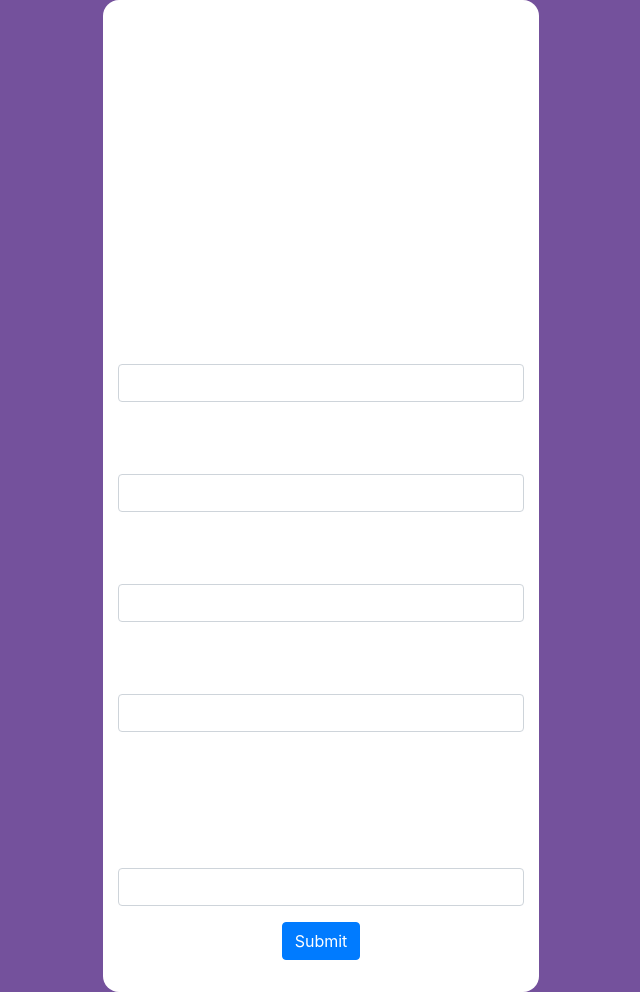
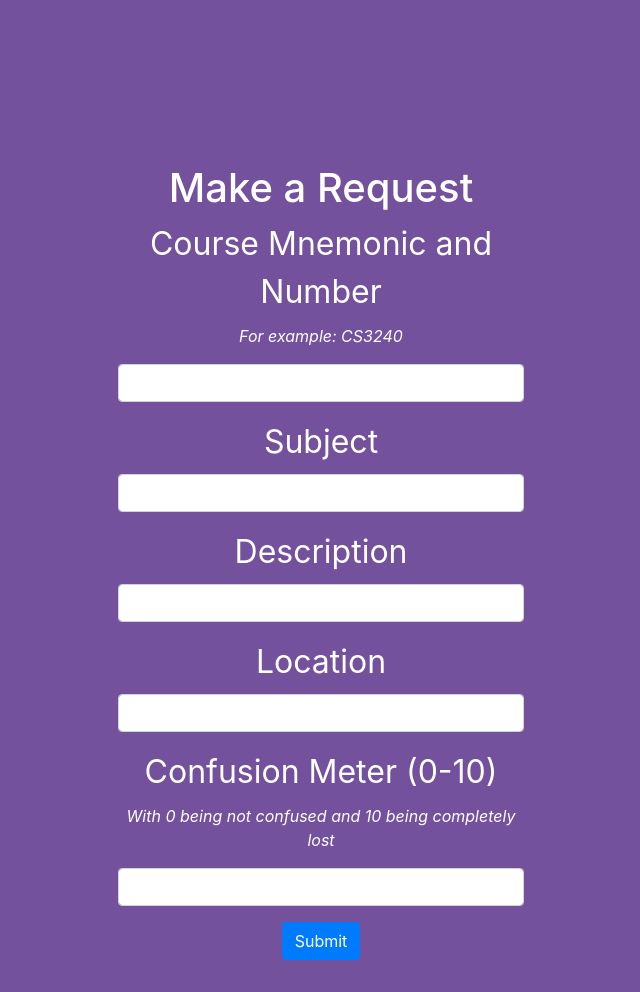
Before and after one commit to alexagomez/quick-tutor-project, a Django app: page /make_request in a window 1280 px wide. Shown: the part 56-1048 px from the top of the page, without its empty margins (319-959 px from the left). Run offline with Django 3.2, Linux system fonts and the light colour scheme; the visitor is signed in with stand-in values (Sample User, id 1); some libraries are stand-ins or nearby versions.

Commit message:
form color update/db updates

```diff
--- a/QuickTutor/templates/QuickTutor/base.html
+++ b/QuickTutor/templates/QuickTutor/base.html
@@ -10,7 +10,7 @@
   <title>QuickTutor</title>
 </head>
 
-<body>
+<body style="overflow-x: hidden;">
   <nav class="navbar navbar-expand-lg" style="z-index:5;">
     <a class="navbar-brand" href="{% url 'QuickTutor:index' %}" style="color: white">QuickTutor</a>
     <button class="navbar-toggler" type="button" data-toggle="collapse" data-target="#navbarSupportedContent"
--- a/QuickTutor/templates/QuickTutor/signupStudent.html
+++ b/QuickTutor/templates/QuickTutor/signupStudent.html
@@ -9,7 +9,7 @@
     <div class="col-md-3"></div>
     <div class="col-md-6 text-center" style="font-size: 2rem;">
         <div class="row justify-content-center">
-            <div class="col-8" style="background-color: white; border-radius: 1rem; border-color:black;">
+            <div class="col-8" style="background-color: #74519c; border-radius: 1rem; border-color:black;">
                 <h1 class="mt-1" style="padding-top: 10rem;">Sign Up as a Student</h1>
                 {% csrf_token %}
                 <form action="{% url 'QuickTutor:update_student' %}" method="POST">
--- a/QuickTutor/templates/QuickTutor/signupTutor.html
+++ b/QuickTutor/templates/QuickTutor/signupTutor.html
@@ -11,7 +11,7 @@
     <div class="col-md-3"></div>
     <div class="col-md-6 text-center" style="font-size: 2rem;">
         <div class="row justify-content-center">
-            <div class="col-8" style="background-color: white; border-radius: 1rem; border-color:black;">
+            <div class="col-8" style="background-color: #74519c; border-radius: 1rem; border-color:black;">
                 <h1 class="mt-1" style="padding-top: 10rem;">Sign Up as a Tutor</h1>
                 {% csrf_token %}
                 <form action="{% url 'QuickTutor:update_tutor' %}" method="POST">
--- a/QuickTutor/templates/QuickTutor/studentRequest.html
+++ b/QuickTutor/templates/QuickTutor/studentRequest.html
@@ -8,7 +8,7 @@
     <div class="col-md-3"></div>
     <div class="col-md-6 text-center" style="font-size: 2rem;">
         <div class="row justify-content-center">
-            <div class="col-8" style="background-color: white; border-radius: 1rem; border-color:black;">
+            <div class="col-8" style="background-color: #74519c; border-radius: 1rem; border-color:black;">
                 <h1 class="mt-1" style="padding-top: 10rem;">Make a Request</h1>
                 {% csrf_token %}
                 <form action="" method="POST">
```
Also changed, not shown: QuickTutor/migrations/0002_auto_20200223_0237.py (added).
